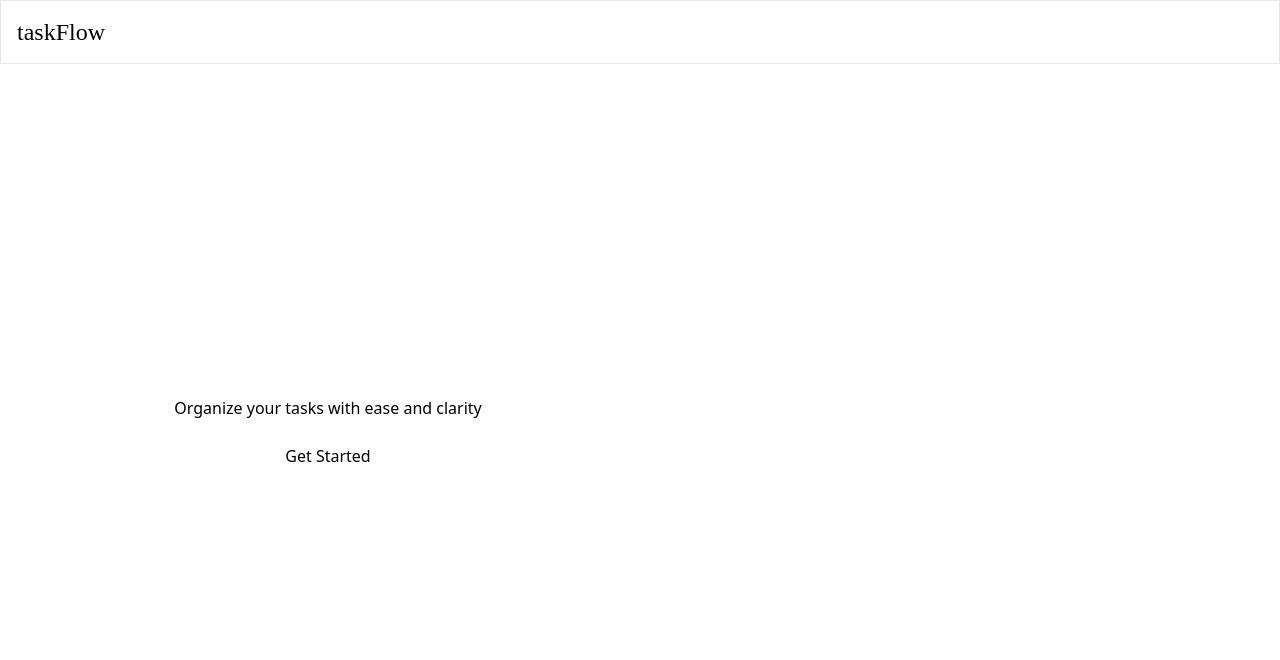
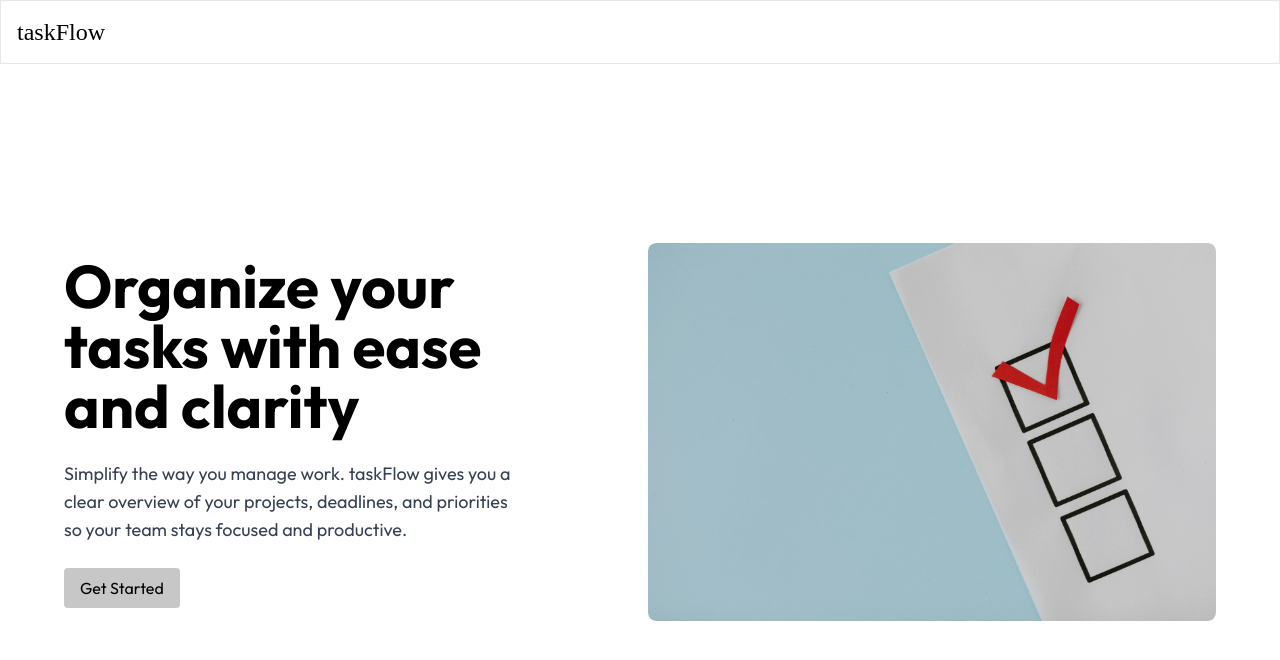
Before and after one commit to ebube92/taskFlow-webpage, a React (Vite) app: page / in a window 1280 px wide. Shown: the top 660 px of the page. Built offline with nearby package versions, Linux system fonts and the light colour scheme; a web font is replaced by a local one.

Commit message:
completed header component

```diff
--- a/src/components/header.jsx
+++ b/src/components/header.jsx
@@ -1,17 +1,29 @@
+import taskImage from "../assets/task-image.jpg";
+
 export default function Header() {
   return (
-    <div className="min-h-screen flex flex-col md:flex-row">
+    <div className="min-h-screen flex flex-col lg:flex-row">
       <div className="fixed top-0 left-0 w-full h-16 bg-white border-b border-gray-200 flex items-center px-4 border-1 ">
         <p className="font-logo text-2xl">taskFlow</p>
       </div>
 
-      <div className="mt-16 w-full flex flex-col md:flex-row items-center justify-center p-4">
-        <div className="flex flex-col items-center text-center space-y-6 w-full md:w-1/2">
-          <h2>Organize your tasks with ease and clarity</h2>
-          <button>Get Started</button>
+      <div className="mt-16 w-full flex flex-col-reverse gap-4 lg:flex-row items-center px-10 md:px-16">
+        <div className="flex flex-col items-start justify-start space-y-6 w-full lg:w-1/2">
+          <h2 className=" text-4xl lg:text-6xl w-full lg:w-[80%] font-outfit font-bold">
+            Organize your tasks with ease and clarity
+          </h2>
+          <p className="font-outfit text-lg w-full lg:w-[80%] text-gray-700">Simplify the way you manage work. taskFlow gives you a clear overview of your projects, deadlines, and priorities so your team stays focused and productive.</p>
+          <button className="bg-button font-outfit text-black px-4 py-2 rounded cursor-pointer hover:bg-gray-400">
+            Get Started
+          </button>
         </div>
-        <div className="w-full md:w-1/2 mt-6 md:mt-0 flex justify-center">
 
+        <div className="w-full lg:w-1/2 mt-6 lg:mt-0 flex justify-center rounded-lg overflow-hidden">
+          <img
+            src={taskImage}
+            alt="Header Image"
+            className="w-full rounded-lg h-70 lg:h-auto"
+          ></img>
         </div>
       </div>
     </div>
--- a/src/index.css
+++ b/src/index.css
@@ -3,4 +3,5 @@
 @theme {
     --font-logo: 'Rubik Dirt', serif;
     --font-outfit: 'Outfit', sans-serif;
+    --color-button: #c7c7c7;
 }
```
Also changed, not shown: src/assets/task-image.jpg (added).
